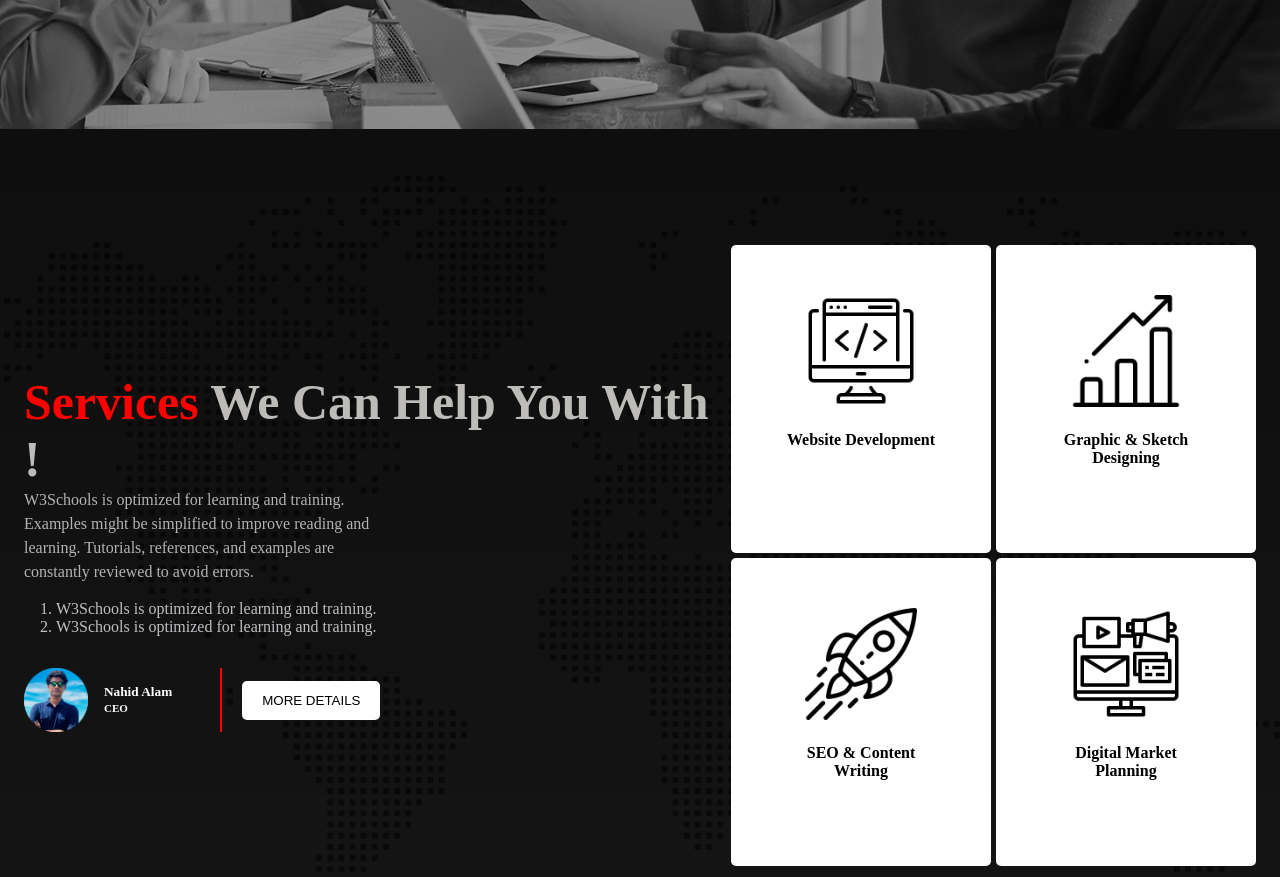
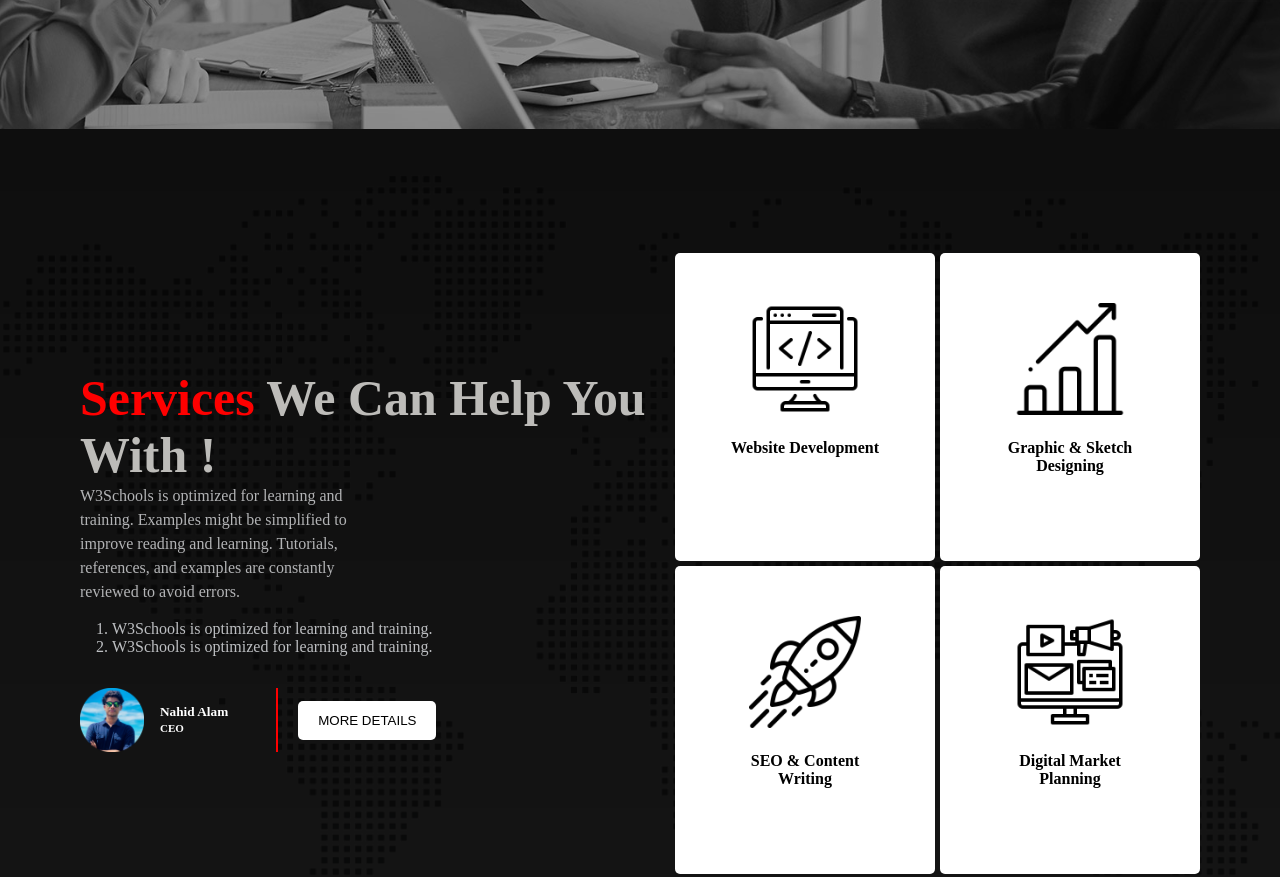
Before and after one commit to alamnahid/digital-agency-design-conceptual-session, a plain HTML site: page index.html in a window 1280 px wide. Shown: the part 740-1617 px from the top of the page. Drawn offline with Linux system fonts and the light colour scheme.

Commit message:
position updated

```diff
--- a/style.css
+++ b/style.css
@@ -109,10 +109,12 @@ ul li a:hover{
     background-size: cover;
     color: white;
     display: flex;
-    /* justify-content: space-between; */
+    justify-content: space-between;
     align-items: center;
-    padding: 1.5rem;
+    padding: 2rem 5rem;
     gap: 1rem;
+    margin: auto;
+    width: auto;
 }
 .icon{
     width: 7rem;
```
Also changed, not shown: index.html (indentation only).
